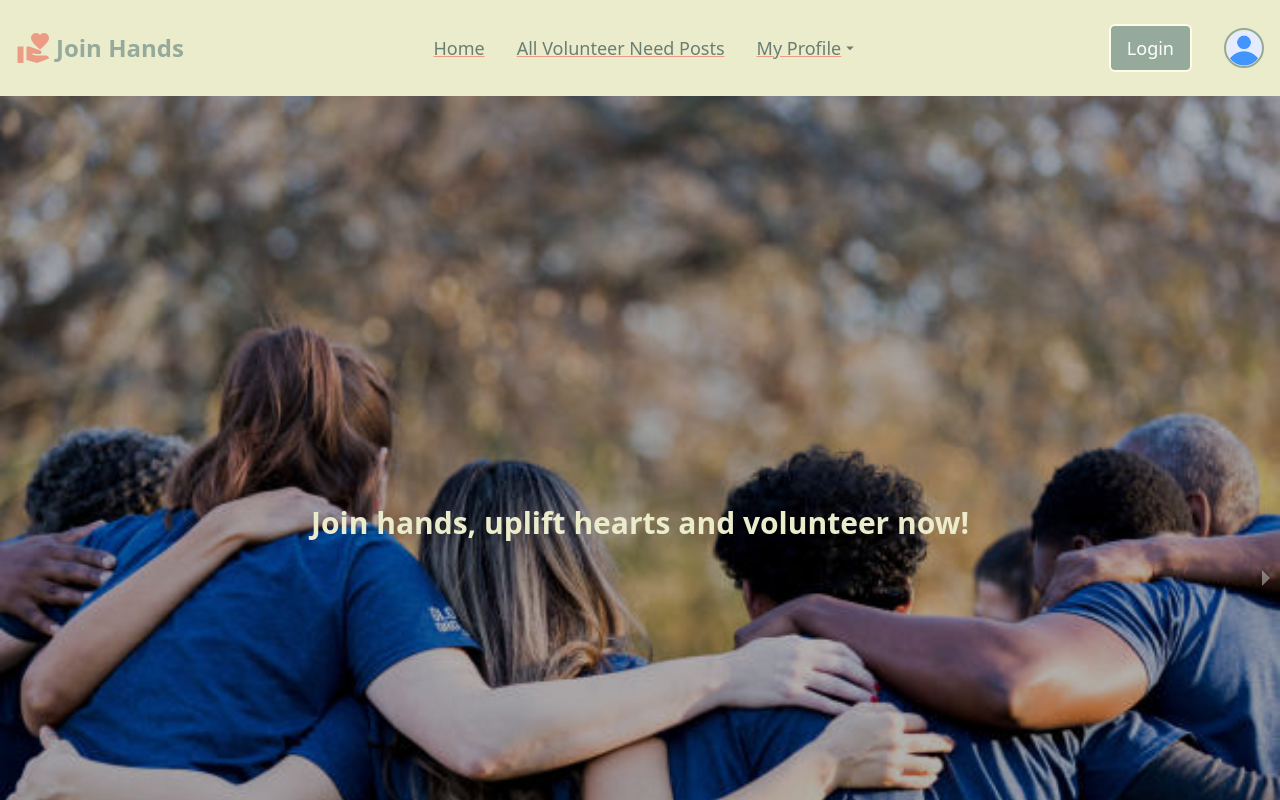
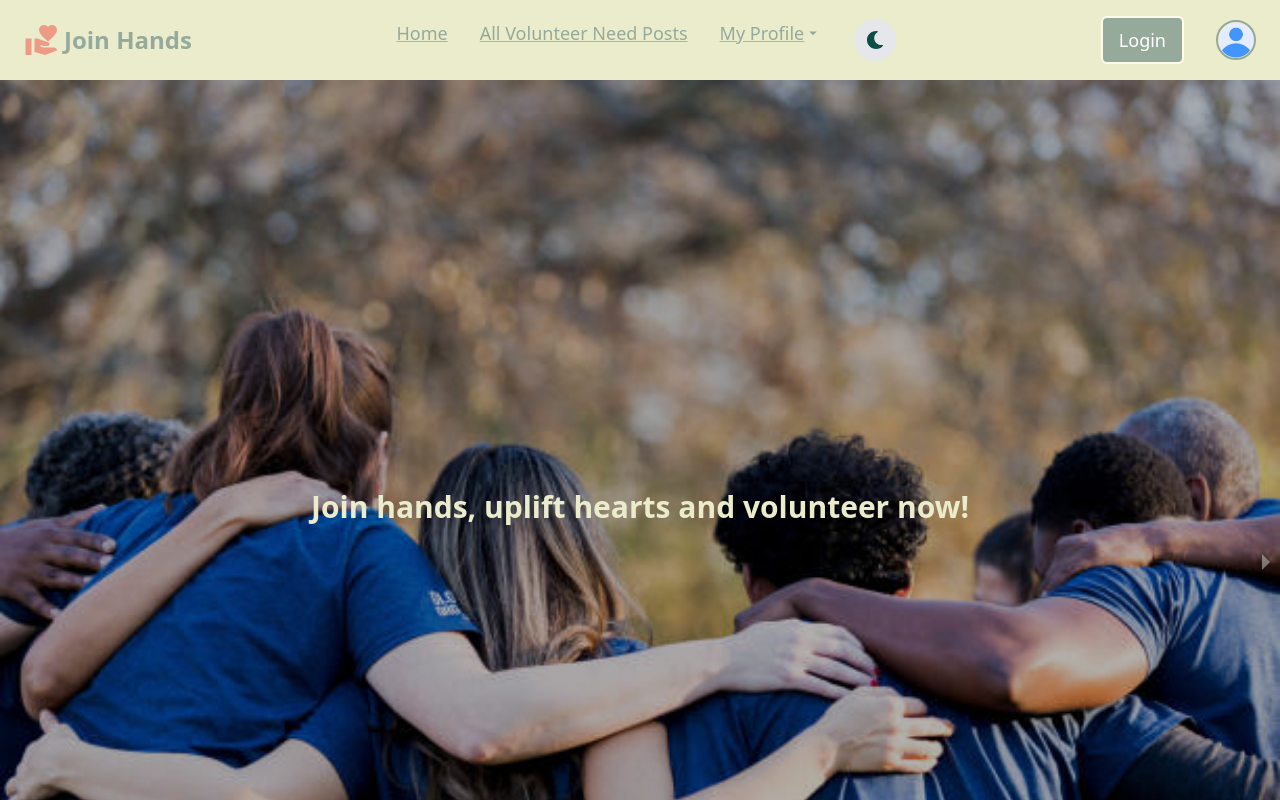
Before and after one commit to Fatema-tuj-Jahura/join-hands, a React (Vite) app: page / in a window 1280 px wide. Shown: the top 800 px of the page. Built offline with nearby package versions, Linux system fonts and the light colour scheme; no server answers.

Commit message:
Added dark and light feature in navbar

```diff
--- a/src/Components/Navbar/Navbar.jsx
+++ b/src/Components/Navbar/Navbar.jsx
@@ -1,6 +1,7 @@
 import { Link, useNavigate } from "react-router-dom";
-import { useContext, useState } from "react";
+import { useContext, useState, useEffect } from "react";
 import { FiMenu, FiX } from "react-icons/fi";
+import { FaMoon, FaSun } from "react-icons/fa";
 import { MdVolunteerActivism, MdOutlineArrowDropDown } from "react-icons/md";
 import { AuthContext } from "../Provider/AuthProvider";
 import "react-tooltip/dist/react-tooltip.css";
@@ -8,10 +9,23 @@ import { Tooltip as ReactTooltip } from "react-tooltip";
 import DefaultUser from "../../assets/default-user.png";
 
 const Navbar = () => {
+  const [darkMode, setDarkMode] = useState(
+    localStorage.getItem("theme") === "dark");
+
   const [isMenuOpen, setMenuOpen] = useState(false);
   const [isDropdownOpen, setDropdownOpen] = useState(false);
   const navigate = useNavigate();
   const { user, logOut } = useContext(AuthContext);
+
+  useEffect(() => {
+    if (darkMode) {
+      document.documentElement.classList.add("dark");
+      localStorage.setItem("theme", "dark");
+    } else {
+      document.documentElement.classList.remove("dark");
+      localStorage.setItem("theme", "light");
+    }
+  }, [darkMode]);
 
   const handleLogOut = () => {
     logOut();
@@ -19,7 +33,9 @@ const Navbar = () => {
   };
 
   return (
-    <nav className="bg-[#EBECCc] px-4 py-6 shadow-md">
+    <nav className={` py-4 px-6 transition duration-300 shadow-md
+      ${darkMode ? "bg-[#0C4D46] text-white" : "bg-[#EBECCc] text-[#95AA9B]"}`}  >
+
       <div className="mx-auto flex items-center justify-between">
         {/* Logo & Name */}
         <div className="flex items-center space-x-1">
@@ -30,7 +46,7 @@ const Navbar = () => {
         </div>
 
         {/* Desktop Navigation */}
-        <div className="hidden md:flex space-x-8 text-[#6A7F72] text-lg">
+        <div className="hidden lg:flex space-x-8  text-lg">
           <Link to="/" className="hover:text-[#EC9C85] underline decoration-[#EC9C85]">
             Home
           </Link>
@@ -47,6 +63,7 @@ const Navbar = () => {
               My Profile <span><MdOutlineArrowDropDown /></span>
             </button>
 
+
             {isDropdownOpen && (
               <div className="absolute right-0 mt-2 w-48 bg-white shadow-lg rounded-lg z-10">
                 <Link to="/addPost" className="block px-4 py-2 text-[#58744B] text-lg hover:bg-[#EFD8C9]">
@@ -57,11 +74,18 @@ const Navbar = () => {
                 </Link>
               </div>
             )}
+
           </div>
+          <button
+            onClick={() => setDarkMode(!darkMode)}
+            className="p-3 rounded-full transition bg-gray-200 dark:bg-gray-700 hover:bg-gray-300 dark:hover:bg-gray-600"
+            >
+            {darkMode ? <FaSun className="text-yellow-400" /> : <FaMoon className="text-[#0C4D46]" />}
+          </button>
         </div>
 
         {/* Login & User Photo */}
-        <div className="hidden md:flex items-center md:space-x-3 lg:space-x-8">
+        <div className="hidden lg:flex items-center md:space-x-3 lg:space-x-8">
           {user && user?.email ? (
             <button onClick={handleLogOut} className="bg-[#95AA9B] text-lg text-white px-4 py-2 rounded-md font-medium border-2 border-amber-50 hover:bg-[#EC9C85]">
               Logout
@@ -89,9 +113,17 @@ const Navbar = () => {
             effect="solid"
           />
         </div>
+        {/* Theme Toggle Button */}
+
 
         {/* Mobile Menu Button */}
-        <div className="md:hidden flex items-center space-x-3">
+        <div className="lg:hidden flex items-center space-x-3">
+        <button
+            onClick={() => setDarkMode(!darkMode)}
+            className="p-2 rounded-full transition bg-gray-200 dark:bg-gray-700 hover:bg-gray-300 dark:hover:bg-gray-600"
+            >
+            {darkMode ? <FaSun className="text-yellow-400" /> : <FaMoon className="text-gray-800" />}
+          </button>
           {/* User Photo Outside Menu Button */}
           <img
             className="w-9 h-9 rounded-full object-cover"
@@ -116,7 +148,7 @@ const Navbar = () => {
 
       {/* Mobile Dropdown Menu */}
       {isMenuOpen && (
-        <div className="md:hidden mt-2 space-y-2 bg-white p-4 rounded-lg shadow-md">
+        <div className="lg:hidden mt-2 space-y-2 bg-white p-4 rounded-lg shadow-md">
           {/* User Profile (Inside Menu) */}
           <div className="flex flex-col items-center space-y-2">
             <img className="w-16 h-16 rounded-full border-1 border-white" src={user?.photoURL || DefaultUser} alt="User" />
```
